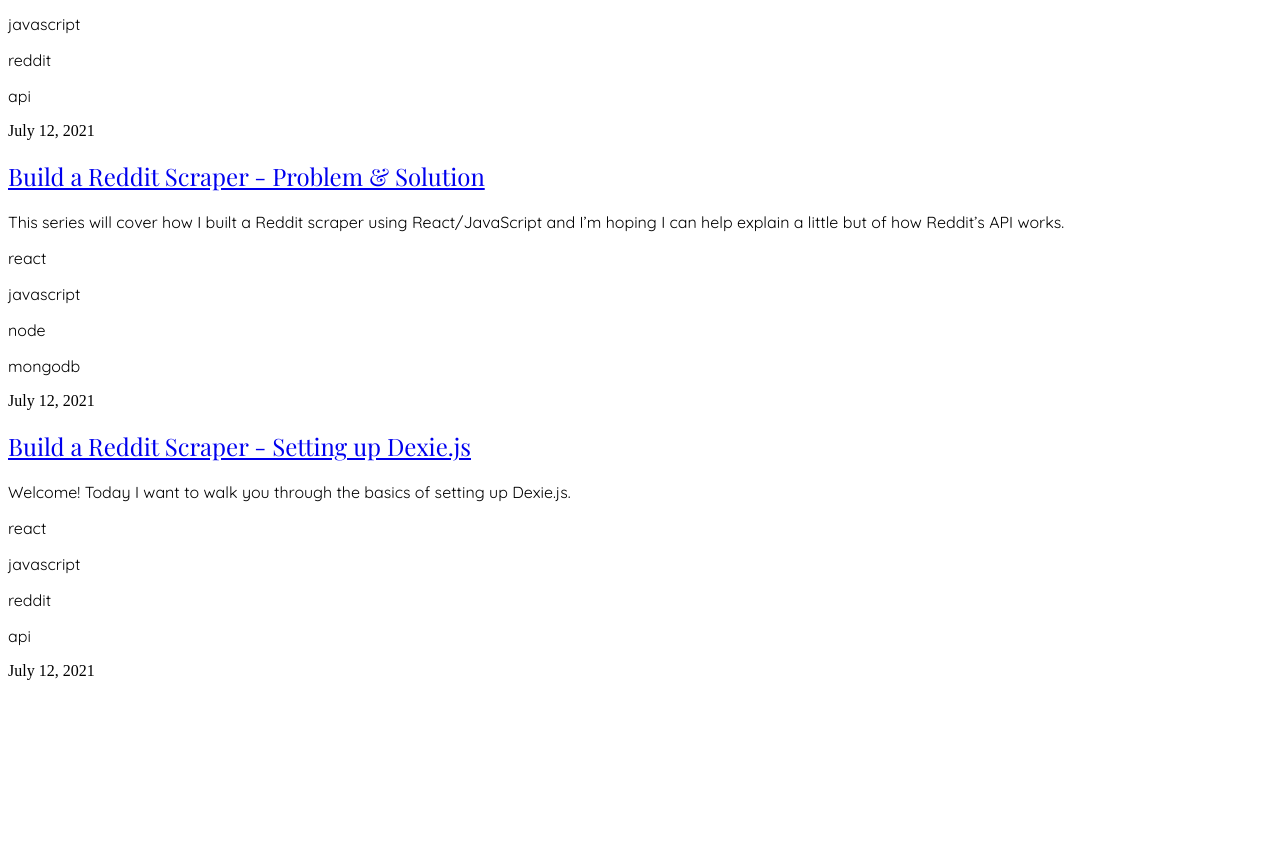
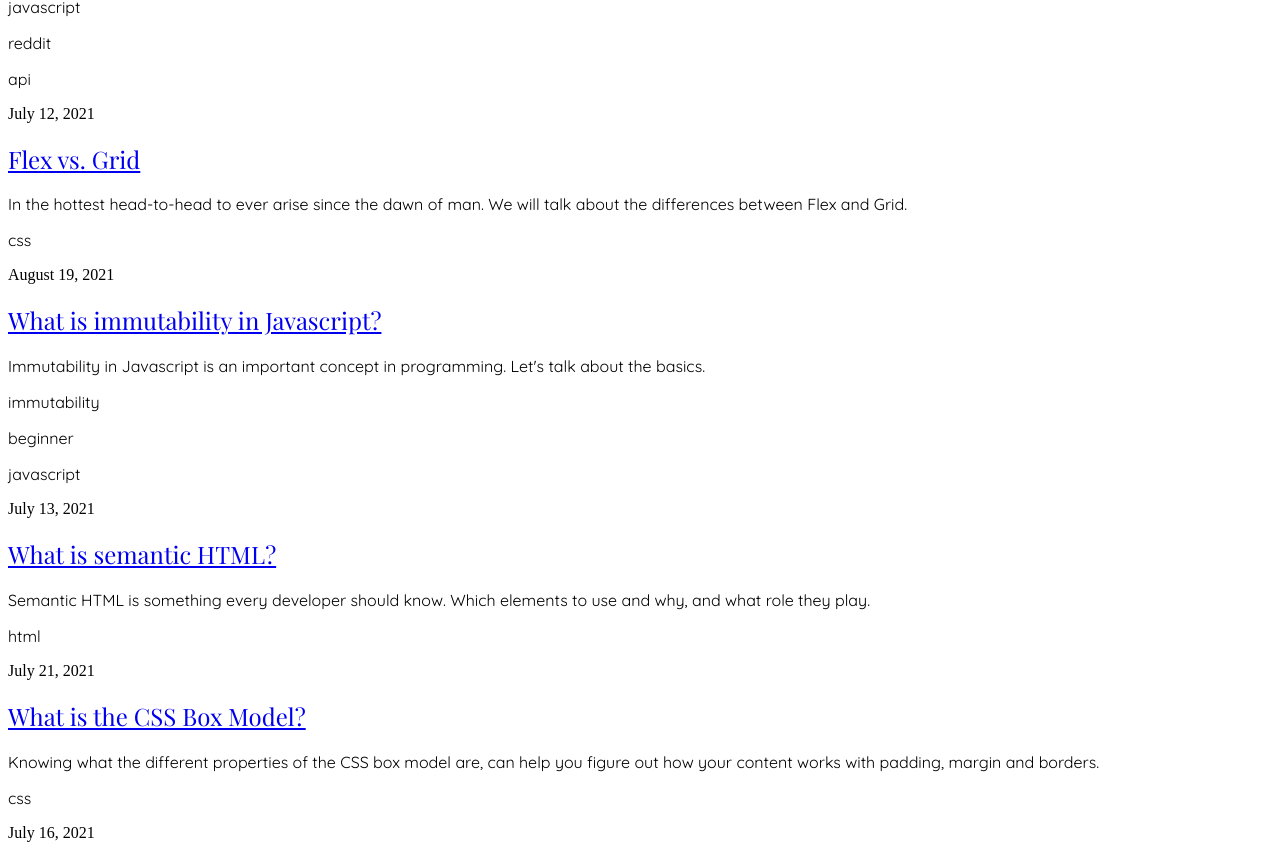
Before and after one commit to tyrelchambers/portfolio-2021, a Next.js app: page /blog in a window 1280 px wide. Shown: the part 1443-2293 px from the top of the page. Before the commit the page ends 2131 px from the top, so only its background shows below. Built offline with nearby package versions, Linux system fonts and the light colour scheme.

Commit message:
sort alphabetically

```diff
--- /dev/null
+++ b/blog/flex-vs-grid.md
@@ -0,0 +1,9 @@
+---
+title: Flex vs. Grid
+description: In the hottest head-to-head to ever arise since the dawn of man. We will talk about the differences between Flex and Grid.
+updatedAt: 2021-08-19
+tags: css
+draft: true
+---
+
+Confusion around flex and grid is still prevelant in today's developmental world.
--- a/pages/blog.jsx
+++ b/pages/blog.jsx
@@ -35,9 +35,7 @@
               ? p.frontmatter.draft !== true
               : p
           )
-          .sort((a, b) =>
-            a.frontmatter.updatedAt > b.frontmatter.updatedAt ? -1 : 1
-          )
+          .sort()
           .map(
             ({
               frontmatter: { title, description, updatedAt, tags, draft },
```
